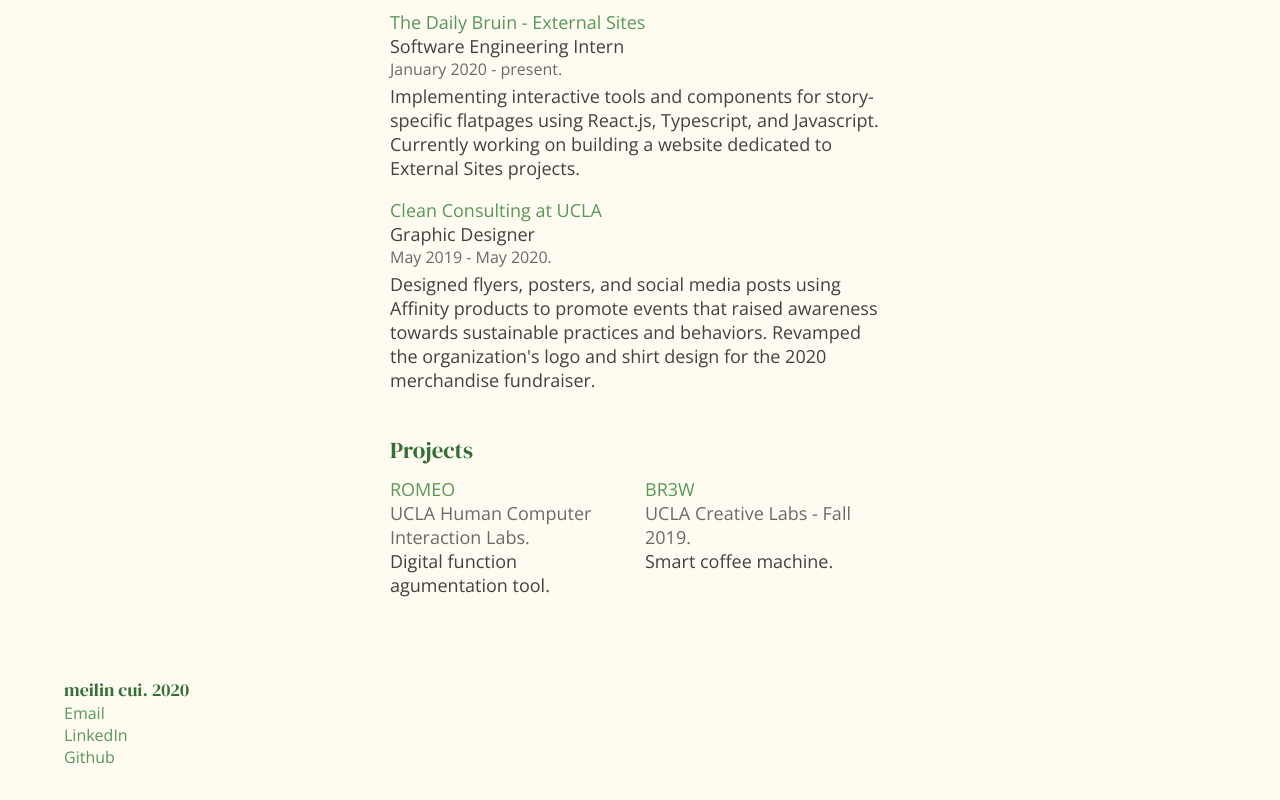
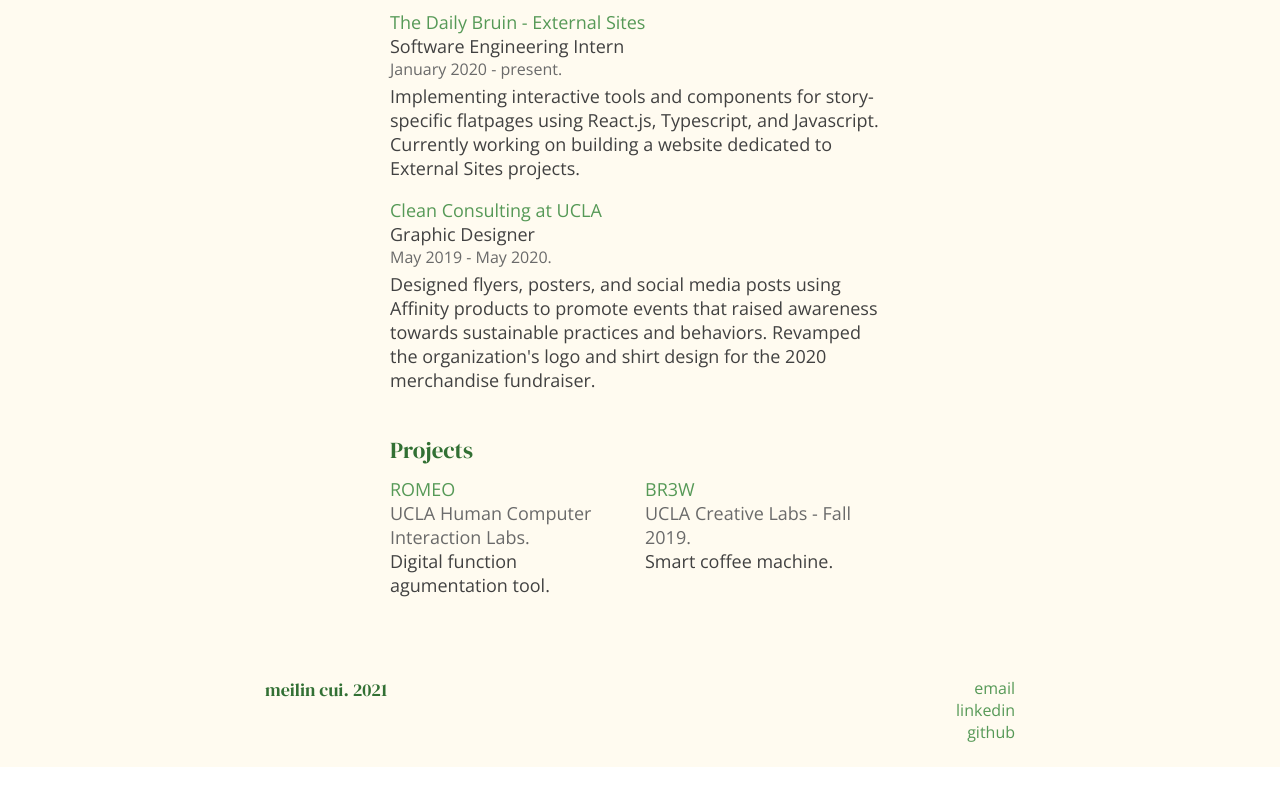
Before and after one commit to cuimeilin/cuimeilin.github.io, a React (Create React App) app: page / in a window 1280 px wide. Shown: the part 497-1297 px from the top of the page. After the commit the page ends 1264 px from the top, so only its background shows below. Built offline with nearby package versions, Linux system fonts and the light colour scheme; a web font is replaced by a local one.

Commit message:
styling tweaks

```diff
--- a/src/App.css
+++ b/src/App.css
@@ -2,4 +2,14 @@
   background-color: #FFFBF0;
   min-height: 100vh;
   cursor: default;
+  display: flex;
+  flex-direction: column;
+
+
 }
+
+@media screen and (min-width: 800px){
+  .App{
+    align-items: center;
+  }
+}
--- a/src/components/About.js
+++ b/src/components/About.js
@@ -17,7 +17,8 @@
 const Maintext = styled("div")`
   color: ${darkgreen};
   font-family: ${serif};
-  margin-bottom: 1em;
+  margin-bottom: 0.5em;
+  font-size: 20px;
 
   ${notMobile}{
     font-size: 28px;
--- a/src/components/Experience.js
+++ b/src/components/Experience.js
@@ -34,7 +34,8 @@
 const Heading = styled("div")`
   color: ${darkgreen};
   font-family: ${serif};
-  margin-bottom: 1em;
+  margin-bottom: 0.5em;
+  font-size: 18px;
 
   ${notMobile}{
       font-size: 23px;
@@ -54,6 +55,8 @@
   color: ${grey};
   font-family: ${sanserif};
   margin-bottom: 0.25em;
+  font-size: 15px;
+
   ${notMobile}{
       font-size: 16px;
   }
--- a/src/components/Footer.js
+++ b/src/components/Footer.js
@@ -7,7 +7,14 @@
 const { notMobile } = mediaQueries;
 
 const FooterContent = styled("div")`
-  padding: 0 5vw 2.5vw;
+  padding: 0 5vw 3vh;
+
+  ${notMobile}{
+    padding: 0 0 3vh;
+    display: flex;
+    justify-content: space-between;
+    width: 750px;
+  }
 `;
 
 const Tagline = styled("div")`
@@ -21,6 +28,7 @@
 const Links = styled("div")`
   display: flex;
   flex-direction: column;
+  font-size: 15px;
 
   a {
     color: ${green};
@@ -32,6 +40,11 @@
   a:hover {
     color: ${darkgreen};
   }
+
+  ${notMobile}{
+    font-size: 16px;
+    text-align: right;
+  }
 `;
 
 
@@ -39,11 +52,11 @@
 
     return (
       <FooterContent>
-        <Tagline>meilin cui. 2020</Tagline>
+        <Tagline>meilin cui. 2021</Tagline>
         <Links>
-          <a href="mailto:meilincui.99@gmail.com">Email</a>
-          <a href={"https://www.linkedin.com/in/meilin-cui"} target="_blank">LinkedIn</a>
-          <a href={"https://www.github.com/cuimeilin"} target="_blank">Github</a>
+          <a href="mailto:meilincui.99@gmail.com">email</a>
+          <a href={"https://www.linkedin.com/in/meilin-cui"} target="_blank">linkedin</a>
+          <a href={"https://www.github.com/cuimeilin"} target="_blank">github</a>
         </Links>
       </FooterContent>
     );
--- a/src/components/Projects.js
+++ b/src/components/Projects.js
@@ -34,7 +34,8 @@
 const Heading = styled("div")`
   color: ${darkgreen};
   font-family: ${serif};
-  margin-bottom: 1em;
+  margin-bottom: 0.5em;
+  font-size: 18px;
 
   ${notMobile}{
     font-size: 23px;
```
